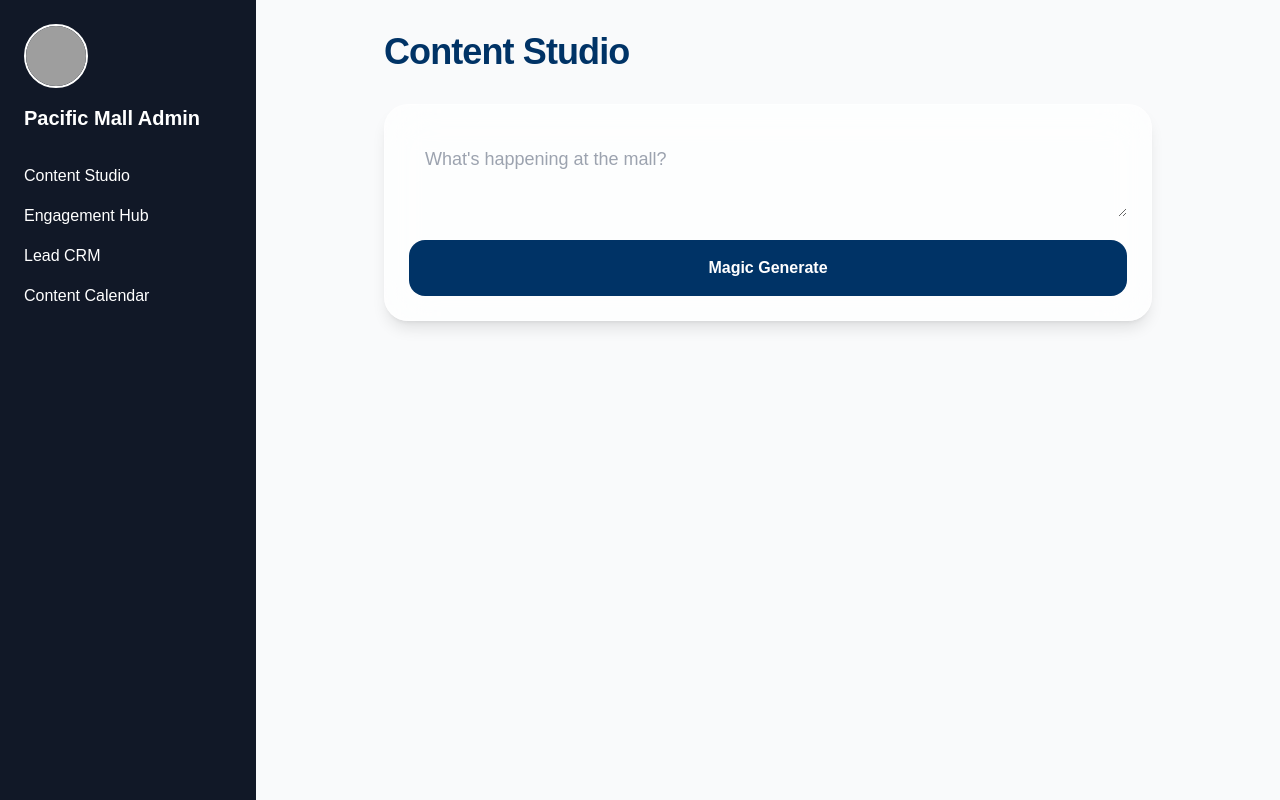
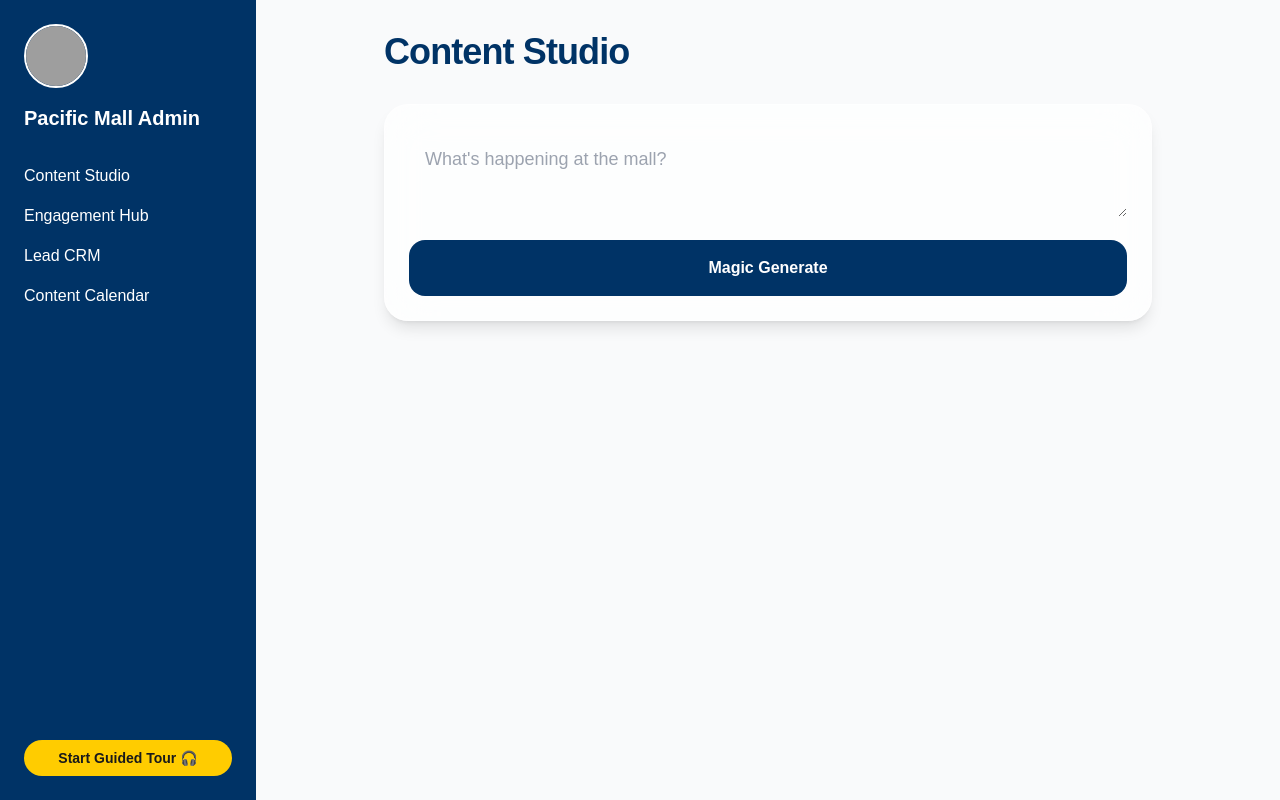
Before and after one commit to calina-miguel/Pacific-Mall-Marketing-Tool, a Next.js app: page /dashboard in a window 1280 px wide. Built offline with nearby package versions, Linux system fonts and the light colour scheme; grey boxes are pictures that could not be loaded.

Commit message:
Add interactive guided tour with voice-over

```diff
--- a/app/layout.tsx
+++ b/app/layout.tsx
@@ -1,21 +1,29 @@
+'use client';
 import './globals.css';
 import Link from 'next/link';
+import { startTour } from '@/lib/useTour';
 
 export default function RootLayout({ children }: { children: React.ReactNode }) {
   return (
     <html lang="en">
-      <body className="flex h-screen bg-gray-100">
-        <nav className="w-64 bg-gray-900 text-white p-6">
+      <body className="flex h-screen bg-pm-bg text-pm-dark">
+        <nav className="w-64 bg-pm-blue text-white p-6 flex flex-col">
           <h1 className="text-xl font-bold mb-8">
-            <img src="https://graph.facebook.com/PMMandaueofficial/picture?type=large" alt="Pacific Mall Mandaue" className="w-16 h-16 rounded-full border-2 border-white mb-4" />
-            Pacific Mall Admin
+             <img src="https://graph.facebook.com/PMMandaueofficial/picture?type=large" alt="Pacific Mall Mandaue" className="w-16 h-16 rounded-full border-2 border-white mb-4" />
+             Pacific Mall Admin
           </h1>
-          <ul className="space-y-4">
-            <li><Link href="/dashboard" className="block hover:text-pm-accent transition">Content Studio</Link></li>
-            <li><Link href="/dashboard/engagement" className="block hover:text-pm-accent transition">Engagement Hub</Link></li>
-            <li><Link href="/dashboard/leads" className="block hover:text-pm-accent transition">Lead CRM</Link></li>
+          <ul className="space-y-4 flex-grow">
+            <li id="content-studio"><Link href="/dashboard" className="block hover:text-pm-accent transition">Content Studio</Link></li>
+            <li id="engagement-hub"><Link href="/dashboard/engagement" className="block hover:text-pm-accent transition">Engagement Hub</Link></li>
+            <li id="lead-crm"><Link href="/dashboard/leads" className="block hover:text-pm-accent transition">Lead CRM</Link></li>
             <li><Link href="/dashboard/calendar" className="block hover:text-pm-accent transition">Content Calendar</Link></li>
           </ul>
+          <button
+            onClick={startTour}
+            className="bg-pm-accent text-pm-dark font-bold py-2 px-4 rounded-full text-sm hover:scale-105 transition"
+          >
+            Start Guided Tour 🎧
+          </button>
         </nav>
         <main className="flex-1 overflow-y-auto">{children}</main>
       </body>
--- /dev/null
+++ b/lib/useTour.ts
@@ -0,0 +1,22 @@
+import { driver } from "driver.js";
+import "driver.js/dist/driver.css";
+
+export const startTour = () => {
+  const driverObj = driver({
+    showProgress: true,
+    steps: [
+      { element: '#content-studio', popover: { title: 'Content Studio', description: 'Enter a topic here to generate AI-powered, trend-compliant posts.' } },
+      { element: '#engagement-hub', popover: { title: 'Engagement Hub', description: 'Monitor customer interactions and get AI-assisted reply suggestions.' } },
+      { element: '#lead-crm', popover: { title: 'Lead CRM', description: 'See all captured leads here for your outreach campaigns.' } }
+    ]
+  });
+
+  // Voice Over using Web Speech API
+  const speak = (text: string) => {
+    const utterance = new SpeechSynthesisUtterance(text);
+    window.speechSynthesis.speak(utterance);
+  };
+
+  driverObj.drive();
+  speak("Welcome to your Pacific Mall Marketing Dashboard. Let me show you around.");
+};
--- a/package.json
+++ b/package.json
@@ -11,6 +11,7 @@
   "dependencies": {
     "@google/generative-ai": "^0.21.0",
     "@supabase/supabase-js": "^2.46.1",
+    "driver.js": "^1.14.0",
     "framer-motion": "^14.14.0",
     "lucide-react": "^0.454.0",
     "next": "^16.4.6",
```
Also changed, not shown: 1 other file (tests, documents, lock files or other folders).
